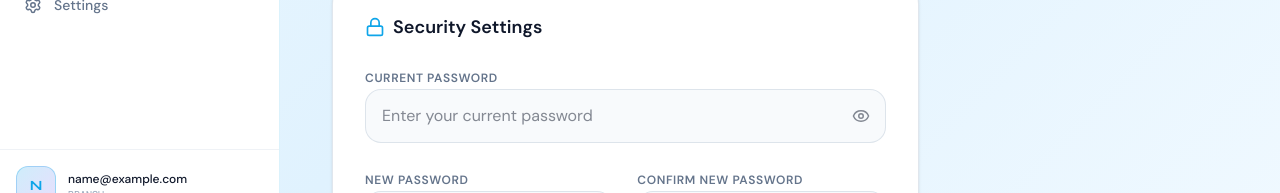
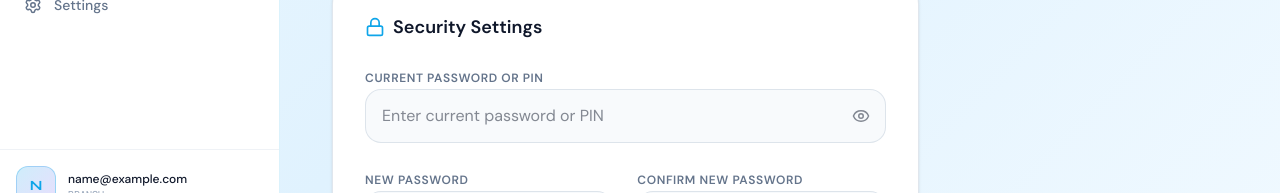
Before and after one commit to Advanstech/azzaypharmacy-web, a Next.js app: page /dashboard/profile in a window 1280 px wide. Shown: the part 534-727 px from the top of the page. Built offline with nearby package versions, Linux system fonts and the light colour scheme; no server answers; sample sign-in values are in the browser's storage.

Commit message:
Clarify PIN recovery in password settings

```diff
--- a/app/dashboard/profile/page.tsx
+++ b/app/dashboard/profile/page.tsx
@@ -42,7 +42,7 @@ export default function ProfilePage() {
     setMessage(null);
 
     if (!passwordData.currentPassword) {
-      setMessage({ type: 'error', text: 'Please enter your current password' });
+      setMessage({ type: 'error', text: 'Please enter your current password or PIN' });
       return;
     }
 
@@ -135,14 +135,14 @@ export default function ProfilePage() {
 
             <form onSubmit={handlePasswordChange} className="space-y-6">
               <div className="space-y-2">
-                <label className="text-xs font-bold uppercase tracking-wider" style={{ color: c.muted }}>Current Password</label>
+                <label className="text-xs font-bold uppercase tracking-wider" style={{ color: c.muted }}>Current Password or PIN</label>
                 <div className="relative">
                   <input
                     type={showCurrentPassword ? 'text' : 'password'}
                     required
                     value={passwordData.currentPassword}
                     onChange={e => setPasswordData({...passwordData, currentPassword: e.target.value})}
-                    placeholder="Enter your current password"
+                    placeholder="Enter current password or PIN"
                     className="w-full pl-4 pr-12 py-3.5 rounded-2xl border outline-none transition-all focus:ring-2 focus:ring-blue-500/20"
                     style={{ background: isDark ? 'rgba(15,23,42,0.5)' : '#F8FAFC', borderColor: c.border, color: c.text }}
                   />
```
